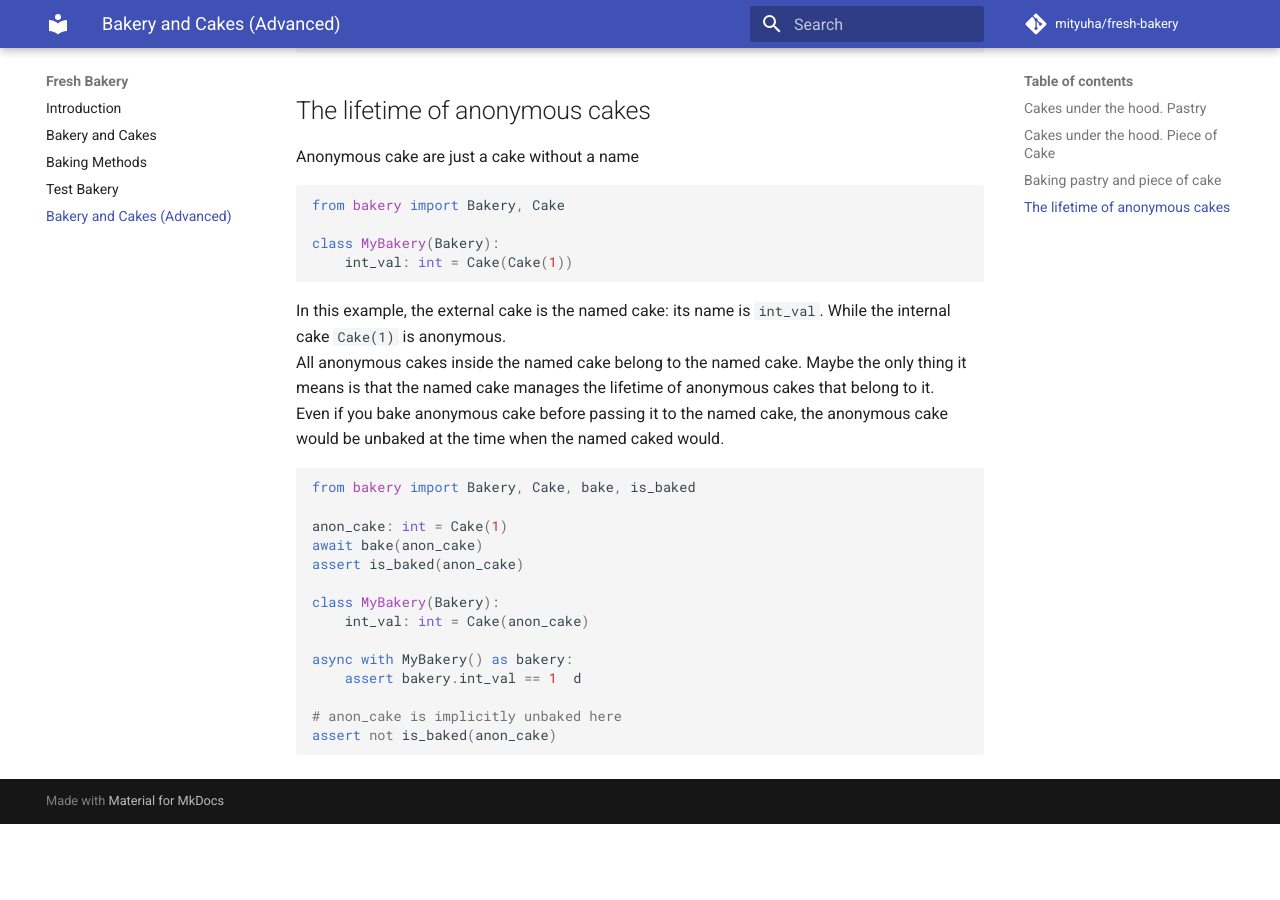
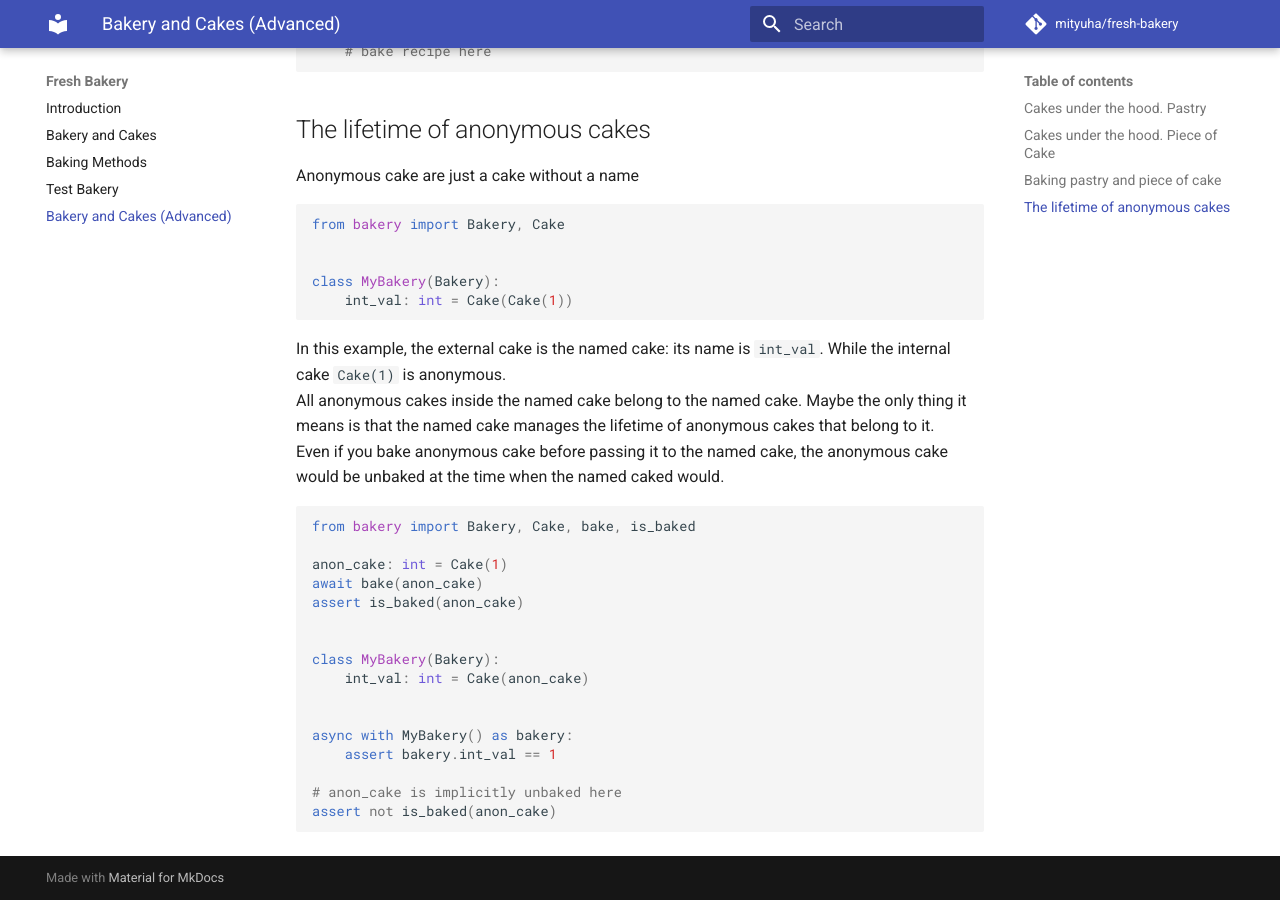
Before and after one commit to Mityuha/fresh-bakery, an MkDocs documentation site: the page built from docs/bakery_and_cakes_advanced.md, in a window 1280 px wide and 900 px high, scrolled down 1514 px. Built offline with MkDocs 1.6.1 and Material for MkDocs 9.7.7, drawn with Linux system fonts in a browser that asks for light colours; comment, search, counter and statistics services are not loaded; before the commit the page ends 2338 px from its top, so only the background shows below that.

Commit message:
format all samples

````diff
--- a/docs/bakery_and_cakes_advanced.md
+++ b/docs/bakery_and_cakes_advanced.md
@@ -19,7 +19,7 @@ from Bakery import Cake
 
 val: int = Cake(1)
 print(type(val.a))  # <<< <class 'bakery.piece_of_cake.PieceOfCake'>
-print(type(val.a.b.c)) # <<< <class 'bakery.piece_of_cake.PieceOfCake'>
+print(type(val.a.b.c))  # <<< <class 'bakery.piece_of_cake.PieceOfCake'>
 print(val.a["key"].c)  # <<< Cake '<anon>'.a[key].c
 ```
 When you try to get `Pastry`'s attribute or item you always receive a `PieceOfCake` object. No matter what attributes/items you try receive. `PieceOfCake` object just "remember" the order of operations. And sometime in the future it will be an error if the real object has no attribute/item.
@@ -39,6 +39,7 @@ Roughly equivalent to:
 from typing import Any
 from bakery import Pastry, PieceOfCake
 
+
 async def bake(recipe: Any) -> Any:
     if isinstance(recipe, (Pastry, PieceOfCake)):
         await bake(recipe)  # recursion here
@@ -51,6 +52,7 @@ async def bake(recipe: Any) -> Any:
 Anonymous cake are just a cake without a name
 ```python
 from bakery import Bakery, Cake
+
 
 class MyBakery(Bakery):
     int_val: int = Cake(Cake(1))
@@ -65,11 +67,13 @@ anon_cake: int = Cake(1)
 await bake(anon_cake)
 assert is_baked(anon_cake)
 
+
 class MyBakery(Bakery):
     int_val: int = Cake(anon_cake)
 
+
 async with MyBakery() as bakery:
-    assert bakery.int_val == 1  d
+    assert bakery.int_val == 1
 
 # anon_cake is implicitly unbaked here
 assert not is_baked(anon_cake)
````
Also changed, not shown: docs/bakery_and_cakes.md (+9 -1 lines), docs/baking_methods.md (+28 -3 lines), docs/index.md (+9 -1 lines), docs/test_bakery.md (+9 -1 lines).
